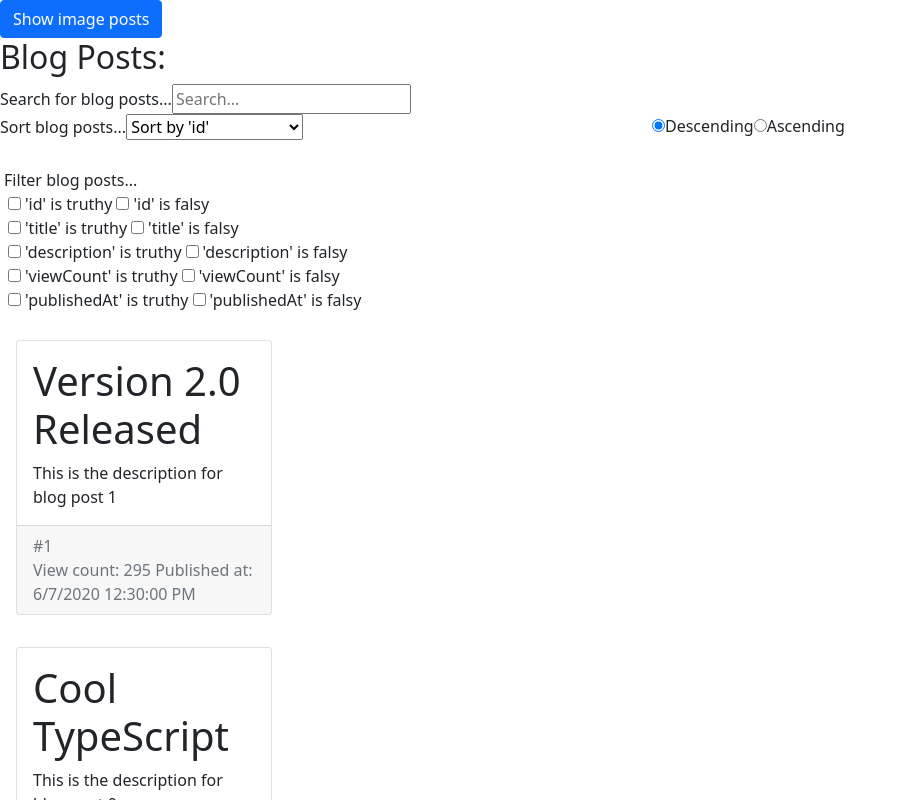
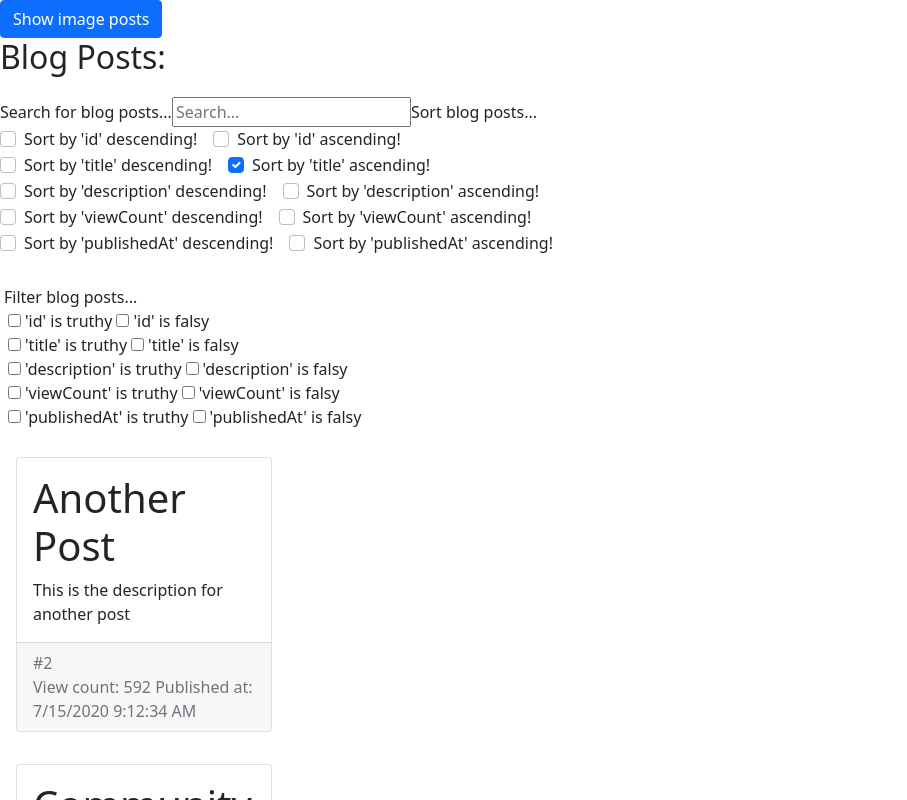
Before and after one commit to bdushimi/typescript-projects, a React (Create React App) app in the folder generic-search-sort-filter/: page / in a window 1280 px wide. Shown: the top 800 px of the page, without its empty margins (0-907 px from the left). Built offline with nearby package versions, Linux system fonts and the light colour scheme.

Commit message:
Adds new Interface for sorting

```diff
--- a/generic-search-sort-filter/src/App.tsx
+++ b/generic-search-sort-filter/src/App.tsx
@@ -29,7 +29,7 @@ function App() {
           searchProperties={['title', 'description']}
           shouldBeCaseSensitive={true}
           sortersLabel="Sort blog posts..."
-          initialSortProperty="title"
+          initialSortProperty={{property: 'title', isDescending: false}}
           filtersLabel="Filter blog posts..."
           initialIsDescending={true}
           initialFilterProperties={[]}
@@ -47,7 +47,7 @@ function App() {
           searchProperties={['caption', 'comments']}
           shouldBeCaseSensitive={true}
           sortersLabel="Sort image posts"
-          initialSortProperty="caption"
+          initialSortProperty={{property: 'caption', isDescending: false}}
           filtersLabel="Filter image posts"
           initialIsDescending={false}
           initialFilterProperties={[]}
--- a/generic-search-sort-filter/src/components/SearchSortAndFilter.tsx
+++ b/generic-search-sort-filter/src/components/SearchSortAndFilter.tsx
@@ -6,7 +6,7 @@ import {genericSort} from '../utils/genericSort';
 import {Filters} from './Filters';
 import {SearchInput} from './SearchInput';
 import {Sorters} from './Sorters';
-import {SortDirection} from './SortDirection';
+import {ISortProperty} from '../interfaces/ISortProperty';
 
 interface ISearchSortAndFilterProps<T> {
   title: string;
@@ -17,7 +17,7 @@ interface ISearchSortAndFilterProps<T> {
   searchProperties: Array<keyof T>;
   shouldBeCaseSensitive: boolean;
   sortersLabel: string;
-  initialSortProperty: keyof T;
+  initialSortProperty: ISortProperty<T>;
   initialIsDescending: boolean;
   filtersLabel: string;
   initialFilterProperties: Array<IFilter<T>>;
@@ -53,21 +53,12 @@ export function SearchSortAndFilter<T>(props: ISearchSortAndFilterProps<T>) {
         label={searchLabel}
         setSearchQuery={searchQuery => setSearchQuery(searchQuery)}
       />
-      <div className="row">
-        <div className="col-6">
-          <Sorters
-            label={sortersLabel}
-            object={data && data.length > 0 ? data[0] : {}}
-            setSortProperty={sortProperty => setSortProperty(sortProperty)}
-          />
-        </div>
-        <div className="col-6">
-          <SortDirection
-            isDescending={isDescending}
-            setIsDescending={isDescending => setIsDescending(isDescending)}
-          />
-        </div>
-      </div>
+      <Sorters
+        label={sortersLabel}
+        object={data && data.length > 0 ? data[0] : null}
+        setSortProperty={sortProperty => setSortProperty(sortProperty)}
+        currentSortProperty={sortProperty}
+      />
       <Filters
         label={filtersLabel}
         object={data && data.length > 0 ? data[0] : {}}
@@ -86,7 +77,7 @@ export function SearchSortAndFilter<T>(props: ISearchSortAndFilterProps<T>) {
               shouldBeCaseSensitive
             )
           )
-          .sort((a, b) => genericSort(a, b, sortProperty, isDescending))
+          .sort((a, b) => genericSort(a, b, sortProperty))
           .filter(a => genericFilter(a, filterProperties))
           .map(a => renderItem(a))}
     </>
--- a/generic-search-sort-filter/src/components/Sorters.tsx
+++ b/generic-search-sort-filter/src/components/Sorters.tsx
@@ -1,28 +1,69 @@
 import * as React from 'react';
+import {ISortProperty} from '../interfaces/ISortProperty';
 
 export interface ISortersProps<T> {
   label: string;
-  object: T | {};
-  setSortProperty: (property: keyof T) => void;
+  object: T | null;
+  setSortProperty: (property: ISortProperty<T>) => void;
+  currentSortProperty: ISortProperty<T>;
 }
 
 export function Sorters<T>(props: ISortersProps<T>) {
-  const {label, object, setSortProperty} = props;
+  const {label, object, setSortProperty, currentSortProperty} = props;
+
+  const onChangeCheckbox = (checkboxId: string) => {
+    const values = checkboxId.split('-');
+    if (values.length === 2) {
+      setSortProperty({
+        property: values[0] as keyof T,
+        isDescending: values[1] === 'true',
+      });
+    }
+  };
+
+  const activeCheckboxId = `${String(currentSortProperty.property)}-${
+    currentSortProperty.isDescending ? 'true' : 'false'
+  }`;
+
   return (
     <>
-      <label htmlFor="sorters">{label}</label>
-      <select
-        id="sorters"
-        onChange={event => setSortProperty(event.target.value as keyof T)}
-      >
+      <label htmlFor="sorters" className="mt-3">
+        {label}
+      </label>
+      <div id="sorters">
         {Object.keys(object as keyof T).map(key => {
+          const descendingId = `${key}-true`;
+          const ascendingId = `${key}-false`;
           return (
-            <option key={key} value={key}>
-              Sort by '{key}'
-            </option>
+            <div className="d-flex flex-row" key={key}>
+              <div className="form-check me-3">
+                <input
+                  onChange={() => onChangeCheckbox(descendingId)}
+                  className="form-check-input"
+                  type="checkbox"
+                  checked={activeCheckboxId === descendingId}
+                  id={descendingId}
+                />
+                <label className="form-check-label" htmlFor={descendingId}>
+                  Sort by '{key}' descending!
+                </label>
+              </div>
+              <div className="form-check">
+                <input
+                  onChange={() => onChangeCheckbox(ascendingId)}
+                  className="form-check-input"
+                  type="checkbox"
+                  checked={activeCheckboxId === ascendingId}
+                  id={ascendingId}
+                />
+                <label className="form-check-label" htmlFor={ascendingId}>
+                  Sort by '{key}' ascending!
+                </label>
+              </div>
+            </div>
           );
         })}
-      </select>
+      </div>
     </>
   );
 }
--- a/generic-search-sort-filter/src/interfaces/ISortProperty.ts
+++ b/generic-search-sort-filter/src/interfaces/ISortProperty.ts
@@ -1,3 +1,4 @@
 export interface ISortProperty<T> {
   property: keyof T;
+  isDescending: boolean;
 }
--- a/generic-search-sort-filter/src/utils/genericSort.ts
+++ b/generic-search-sort-filter/src/utils/genericSort.ts
@@ -1,17 +1,14 @@
-export const genericSort = <T>(
-  a: T,
-  b: T,
-  property: keyof T,
-  isDescending: boolean
-) => {
+import {ISortProperty} from '../interfaces/ISortProperty';
+
+export const genericSort = <T>(a: T, b: T, sortProperty: ISortProperty<T>) => {
   const result = () => {
-    if (a[property] > b[property]) {
+    if (a[sortProperty.property] > b[sortProperty.property]) {
       return 1;
     }
-    if (a[property] < b[property]) {
+    if (a[sortProperty.property] < b[sortProperty.property]) {
       return -1;
     }
     return 0;
   };
-  return isDescending ? result() * -1 : result();
+  return sortProperty.isDescending ? result() * -1 : result();
 };
```
